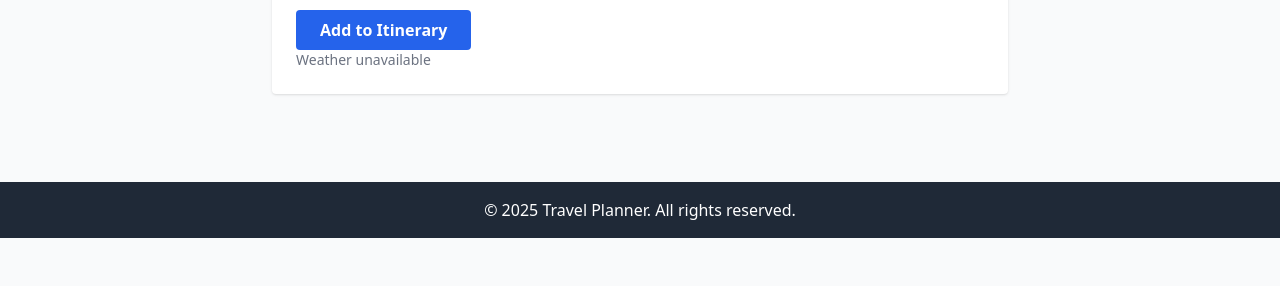
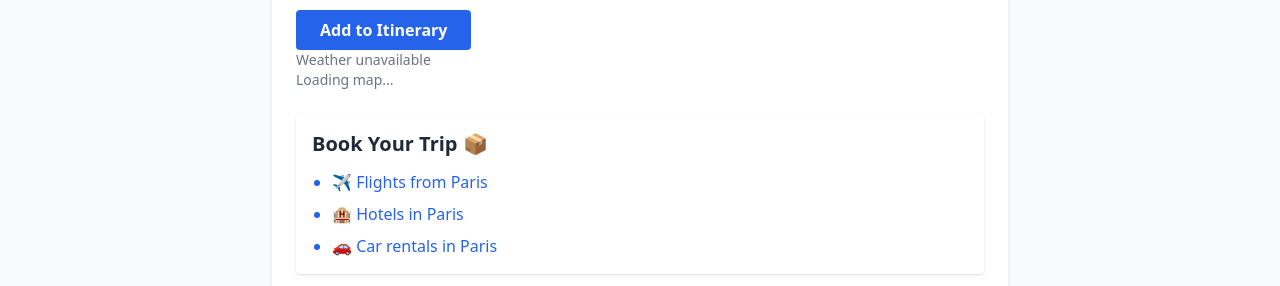
Before and after one commit to Mohamed-gif13/travel-planner-app, a React (Vite) app: page /destination/1 in a window 1280 px wide. Shown: the part 514-800 px from the top of the page. Built offline with nearby package versions, Linux system fonts and the light colour scheme; no server answers.

Commit message:
Add Skyscanner links for flights, hotels, and car rentals

```diff
--- a/package.json
+++ b/package.json
@@ -9,8 +9,10 @@
     "preview": "vite preview"
   },
   "dependencies": {
+    "leaflet": "^1.9.4",
     "react": "^18.2.0",
     "react-dom": "^18.2.0",
+    "react-leaflet": "^4.2.1",
     "react-router-dom": "^7.4.1"
   },
   "devDependencies": {
--- /dev/null
+++ b/src/components/MapBox.jsx
@@ -0,0 +1,49 @@
+import { useEffect, useState } from "react";
+import { MapContainer, TileLayer, Marker, Popup } from "react-leaflet";
+import "leaflet/dist/leaflet.css";
+import L from "leaflet";
+
+// Correction des icônes Leaflet
+delete L.Icon.Default.prototype._getIconUrl;
+L.Icon.Default.mergeOptions({
+  iconRetinaUrl: "https://unpkg.com/leaflet@1.7.1/dist/images/marker-icon-2x.png",
+  iconUrl: "https://unpkg.com/leaflet@1.7.1/dist/images/marker-icon.png",
+  shadowUrl: "https://unpkg.com/leaflet@1.7.1/dist/images/marker-shadow.png",
+});
+
+export default function MapBox({ city }) {
+  const [position, setPosition] = useState(null);
+  const API_KEY = import.meta.env.VITE_GEOAPIFY_API_KEY;
+
+  useEffect(() => {
+    if (!city) return;
+    const url = `https://api.geoapify.com/v1/geocode/search?text=${encodeURIComponent(
+      city
+    )}&apiKey=${API_KEY}`;
+
+    fetch(url)
+      .then((res) => res.json())
+      .then((data) => {
+        if (data.features && data.features.length > 0) {
+          const { lat, lon } = data.features[0].properties;
+          setPosition([lat, lon]);
+        }
+      });
+  }, [city]);
+
+  if (!position) return <p className="text-sm text-gray-500">Loading map...</p>;
+
+  return (
+    <div className="mt-6 rounded overflow-hidden shadow" style={{ height: "300px" }}>
+      <MapContainer center={position} zoom={12} style={{ height: "100%", width: "100%" }}>
+        <TileLayer
+          attribution='&copy; <a href="https://www.openstreetmap.org/">OpenStreetMap</a>'
+          url="https://{s}.tile.openstreetmap.org/{z}/{x}/{y}.png"
+        />
+        <Marker position={position}>
+          <Popup>{city}</Popup>
+        </Marker>
+      </MapContainer>
+    </div>
+  );
+}
--- /dev/null
+++ b/src/components/SkyscannerLinks.jsx
@@ -0,0 +1,28 @@
+export default function SkyscannerLinks({ city }) {
+    if (!city) return null;
+
+    const citySlug = city.toLowerCase().replace(/\s+/g, "-");
+
+    return (
+      <div className="mt-6 bg-white dark:bg-gray-800 p-4 rounded shadow">
+        <h3 className="text-xl font-semibold mb-3">Book Your Trip 📦</h3>
+        <ul className="list-disc pl-5 text-blue-600 dark:text-blue-400 space-y-2">
+          <li>
+            <a href={`https://www.skyscanner.com/transport/flights-from/${citySlug}/`} target="_blank" rel="noopener noreferrer">
+              ✈️ Flights from {city}
+            </a>
+          </li>
+          <li>
+            <a href={`https://www.skyscanner.com/hotels/${citySlug}/`} target="_blank" rel="noopener noreferrer">
+              🏨 Hotels in {city}
+            </a>
+          </li>
+          <li>
+            <a href={`https://www.skyscanner.com/car-hire/${citySlug}/`} target="_blank" rel="noopener noreferrer">
+              🚗 Car rentals in {city}
+            </a>
+          </li>
+        </ul>
+      </div>
+    );
+  }
--- a/src/pages/DestinationPage.jsx
+++ b/src/pages/DestinationPage.jsx
@@ -1,6 +1,8 @@
 import { useParams } from "react-router-dom";
 import { useEffect, useState } from "react";
 import Weather from "../components/Weather";
+import MapBox from "../components/MapBox";
+import SkyscannerLinks from "../components/SkyscannerLinks";
 
 // Données fictives simulées
 const mockDestinations = [
@@ -69,6 +71,8 @@ export default function DestinationPage() {
 
         {/* Météo */}
         <Weather city={destination.name} />
+        <MapBox city={destination.name} />
+        <SkyscannerLinks city={destination.name} />
       </div>
     </div>
   );
```
Also changed, not shown: 2 other files (tests, documents, lock files or other folders).
